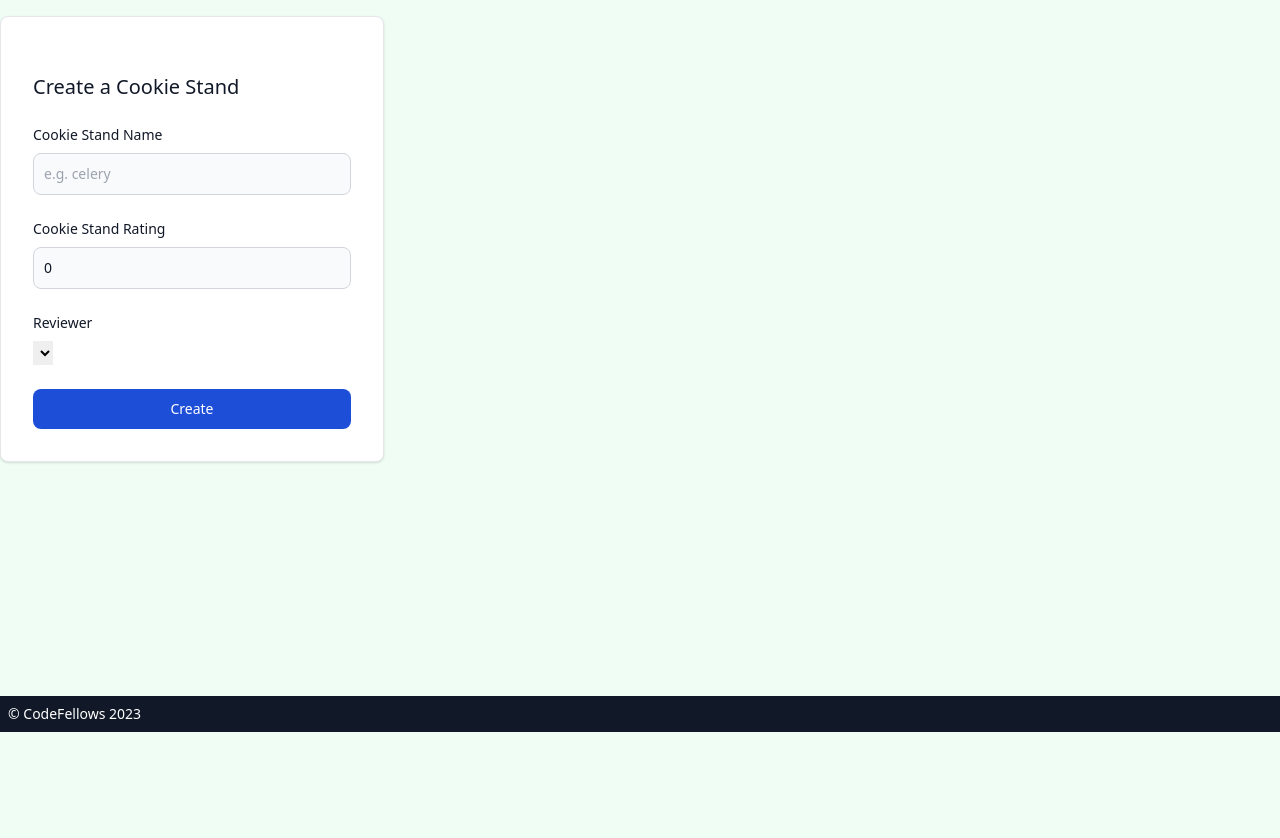
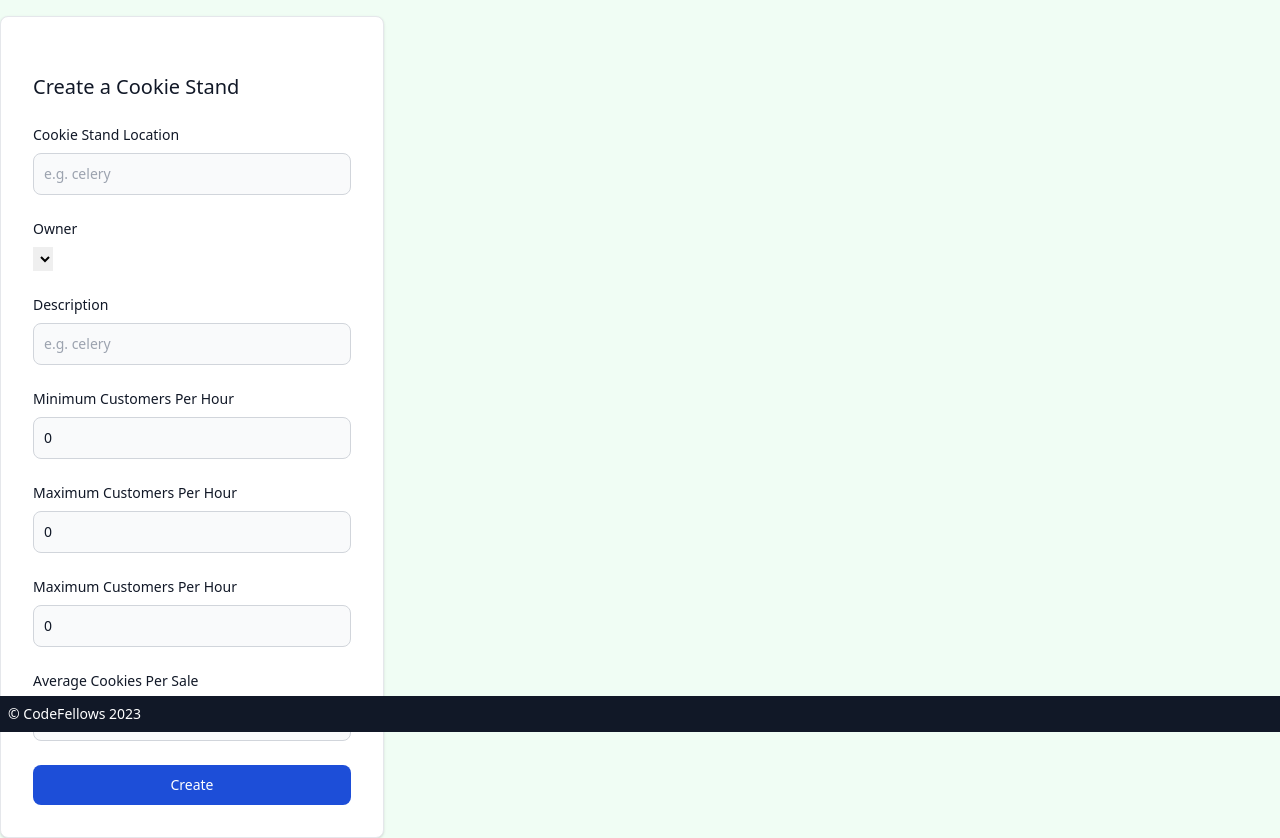
Before and after one commit to ianfshirley/cookie-stand-api, a Django app: template templates/cookie_stands/cookie_stand_create.html in a window 1280 px wide. Shown: the part 68-906 px from the top of the page. Before the commit the page ends 800 px from the top, so only its background shows below. Run offline with Django 4.2, Linux system fonts and the light colour scheme; the template is opened without the code that fills it, so the values that code supplies are empty; some libraries are stand-ins or nearby versions.

Commit message:
updated cookie_stand_create.py

```diff
--- a/templates/cookie_stands/cookie_stand_create.html
+++ b/templates/cookie_stands/cookie_stand_create.html
@@ -9,25 +9,48 @@
       {% csrf_token %}
       <h5 class="text-xl font-medium text-gray-900 dark:text-white">Create a Cookie Stand</h5>
       <div>
-        <label for="id_name" class="block mb-2 text-sm font-medium text-gray-900 dark:text-white">Cookie Stand Name</label>
-        <input type="text" name="name" id="id_name"
-               class="bg-gray-50 border border-gray-300 text-gray-900 text-sm rounded-lg focus:ring-blue-500 focus:border-blue-500 block w-full p-2.5 dark:bg-gray-600 dark:border-gray-500 dark:placeholder-gray-400 dark:text-white"
-               placeholder="e.g. celery" required>
-
+        <label for="id_location" class="block mb-2 text-sm font-medium text-gray-900 dark:text-white">Cookie Stand Location</label>
+        <input type="text" name="location" id="id_location"
+              class="bg-gray-50 border border-gray-300 text-gray-900 text-sm rounded-lg focus:ring-blue-500 focus:border-blue-500 block w-full p-2.5 dark:bg-gray-600 dark:border-gray-500 dark:placeholder-gray-400 dark:text-white"
+              placeholder="e.g. celery" required>
       </div>
       <div>
-        <label for="id_rating" class="block mb-2 text-sm font-medium text-gray-900 dark:text-white">Cookie Stand Rating</label>
-        <input type="number" name="rating" id="id_rating"
-               class="bg-gray-50 border border-gray-300 text-gray-900 text-sm rounded-lg focus:ring-blue-500 focus:border-blue-500 block w-full p-2.5 dark:bg-gray-600 dark:border-gray-500 dark:placeholder-gray-400 dark:text-white"
-               value="0" min="0" max="5" required>
-      </div>
-      <div>
-        <label for="id_reviewer" class="block mb-2 text-sm font-medium text-gray-900 dark:text-white">Reviewer</label>
-        <select name="reviewer" id="id_reviewer">
-          {% for value, choice in form.fields.reviewer.choices %}
+        <label for="id_owner" class="block mb-2 text-sm font-medium text-gray-900 dark:text-white">Owner</label>
+        <select name="owner" id="id_owner">
+          {% for value, choice in form.fields.owner.choices %}
             <option value="{{ value }}">{{  choice }}</option>
           {% endfor %}
         </select>
+      </div>
+      <div>
+        <label for="id_description" class="block mb-2 text-sm font-medium text-gray-900 dark:text-white">Description</label>
+        <input type="text" name="description" id="id_description"
+              class="bg-gray-50 border border-gray-300 text-gray-900 text-sm rounded-lg focus:ring-blue-500 focus:border-blue-500 block w-full p-2.5 dark:bg-gray-600 dark:border-gray-500 dark:placeholder-gray-400 dark:text-white"
+              placeholder="e.g. celery" required>
+      </div>
+      <div>
+        <label for="id_minimum_customers_per_hour" class="block mb-2 text-sm font-medium text-gray-900 dark:text-white">Minimum Customers Per Hour</label>
+        <input type="number" name="minimum_customers_per_hour" id="id_minimum_customers_per_hour"
+              class="bg-gray-50 border border-gray-300 text-gray-900 text-sm rounded-lg focus:ring-blue-500 focus:border-blue-500 block w-full p-2.5 dark:bg-gray-600 dark:border-gray-500 dark:placeholder-gray-400 dark:text-white"
+              value="0" min="0" max="5" required>
+      </div>
+      <div>
+        <label for="id_maximum_customers_per_hour" class="block mb-2 text-sm font-medium text-gray-900 dark:text-white">Maximum Customers Per Hour</label>
+        <input type="number" name="maximum_customers_per_hour" id="id_maximum_customers_per_hour"
+              class="bg-gray-50 border border-gray-300 text-gray-900 text-sm rounded-lg focus:ring-blue-500 focus:border-blue-500 block w-full p-2.5 dark:bg-gray-600 dark:border-gray-500 dark:placeholder-gray-400 dark:text-white"
+              value="0" min="0" max="5" required>
+      </div>
+      <div>
+        <label for="id_maximum_customers_per_hour" class="block mb-2 text-sm font-medium text-gray-900 dark:text-white">Maximum Customers Per Hour</label>
+        <input type="number" name="maximum_customers_per_hour" id="id_maximum_customers_per_hour"
+              class="bg-gray-50 border border-gray-300 text-gray-900 text-sm rounded-lg focus:ring-blue-500 focus:border-blue-500 block w-full p-2.5 dark:bg-gray-600 dark:border-gray-500 dark:placeholder-gray-400 dark:text-white"
+              value="0" min="0" max="5" required>
+      </div>
+      <div>
+        <label for="id_average_cookies_per_sale" class="block mb-2 text-sm font-medium text-gray-900 dark:text-white">Average Cookies Per Sale</label>
+        <input type="number" name="average_cookies_per_sale" id="id_average_cookies_per_sale"
+              class="bg-gray-50 border border-gray-300 text-gray-900 text-sm rounded-lg focus:ring-blue-500 focus:border-blue-500 block w-full p-2.5 dark:bg-gray-600 dark:border-gray-500 dark:placeholder-gray-400 dark:text-white"
+              value="0" min="0" max="5" required>
       </div>
 
 
```
